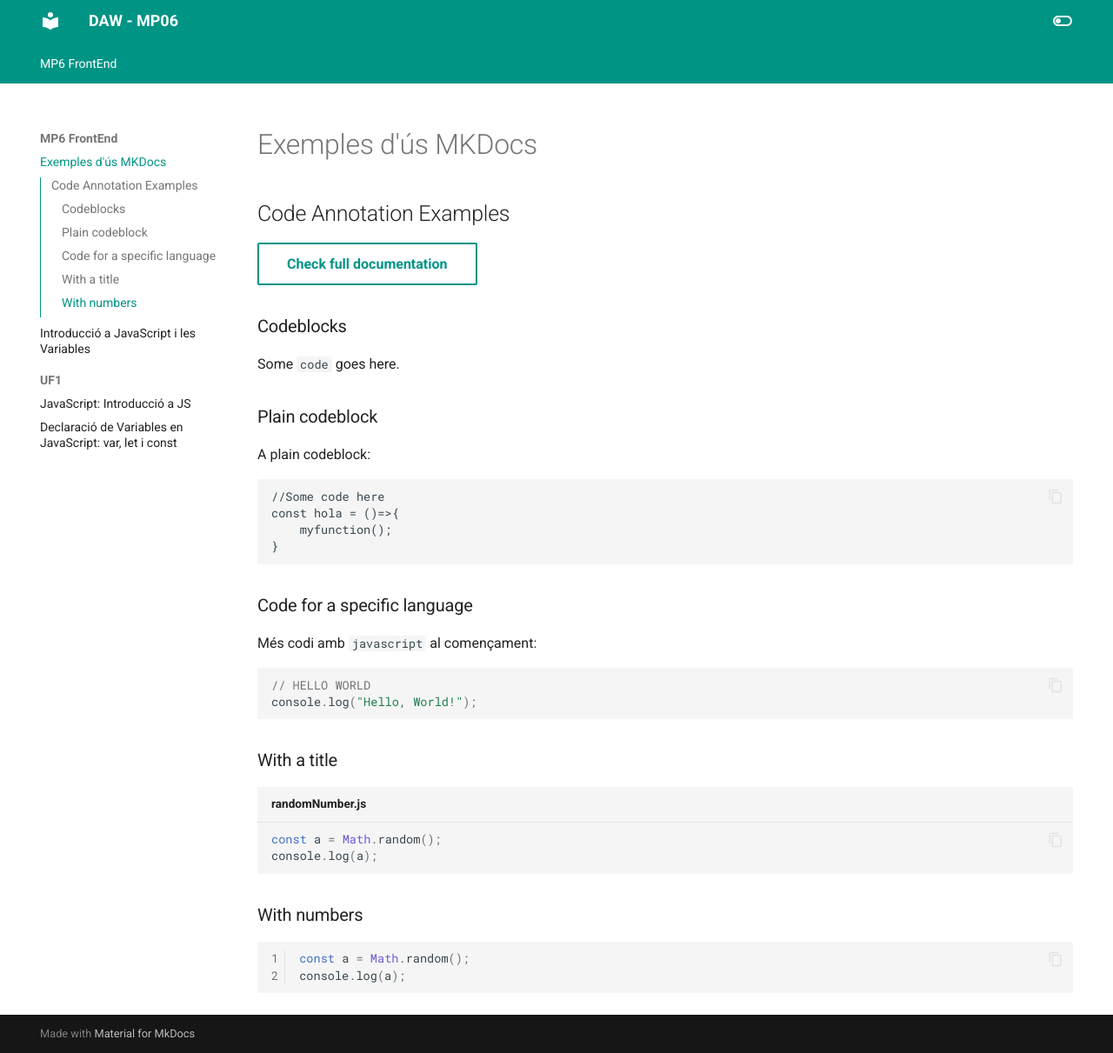
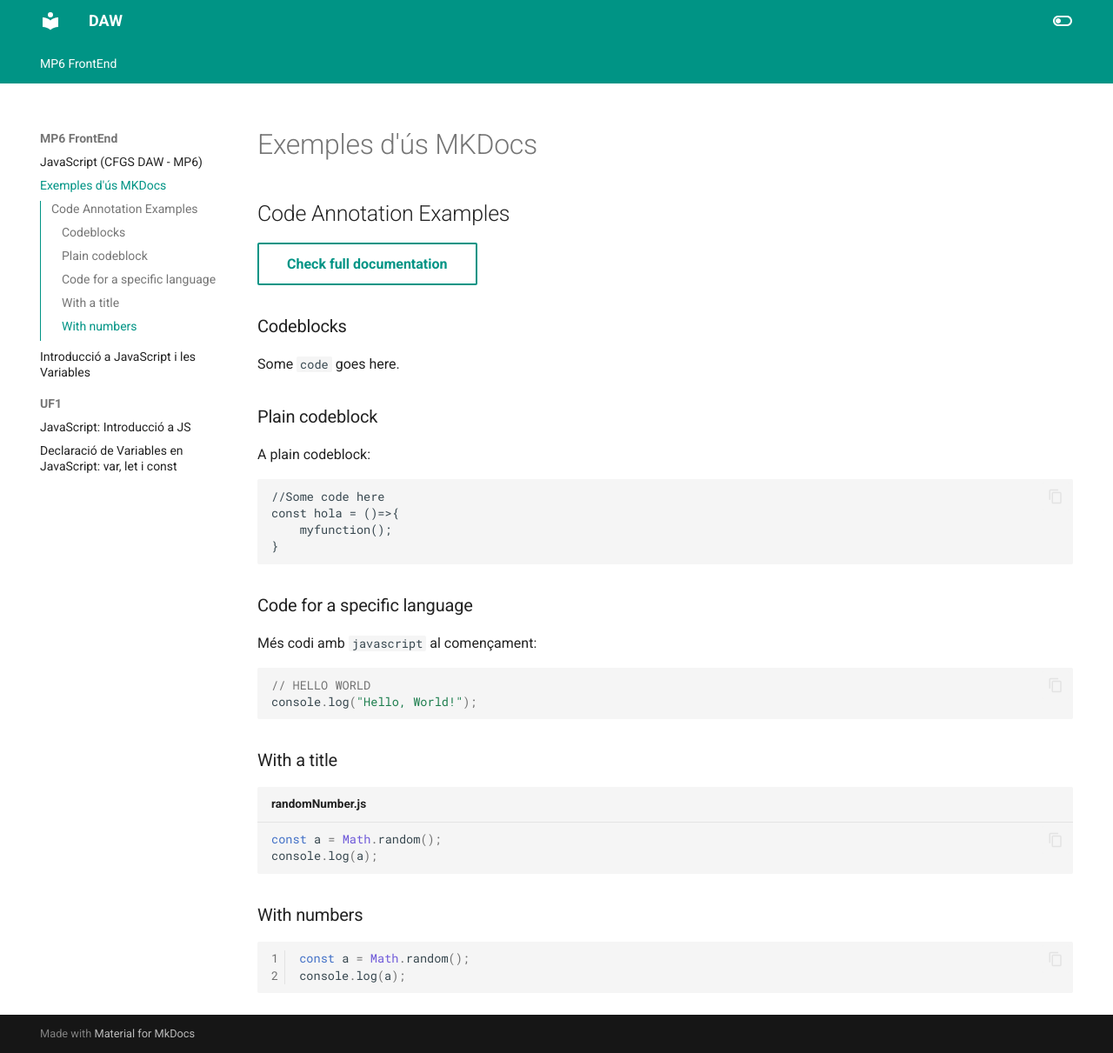
Before and after one commit to prosfp/DAW_MP06, an MkDocs documentation site: the page built from docs/MP6-FrontEnd/X_exemples.md, in a window 1280 px wide and 1211 px high. Shown: the whole window at 87% size. Built offline with MkDocs 1.6.1 and Material for MkDocs 9.7.7, drawn with Linux system fonts in a browser that asks for light colours.

Commit message:
Canvis de ruta

```diff
--- /dev/null
+++ b/docs/MP6-FrontEnd/index.md
@@ -0,0 +1 @@
+# JavaScript (CFGS DAW - MP6)
--- a/mkdocs.yml
+++ b/mkdocs.yml
@@ -1,4 +1,4 @@
-site_name: DAW - MP06
+site_name: DAW
 theme:
   name: material
   features:
```
